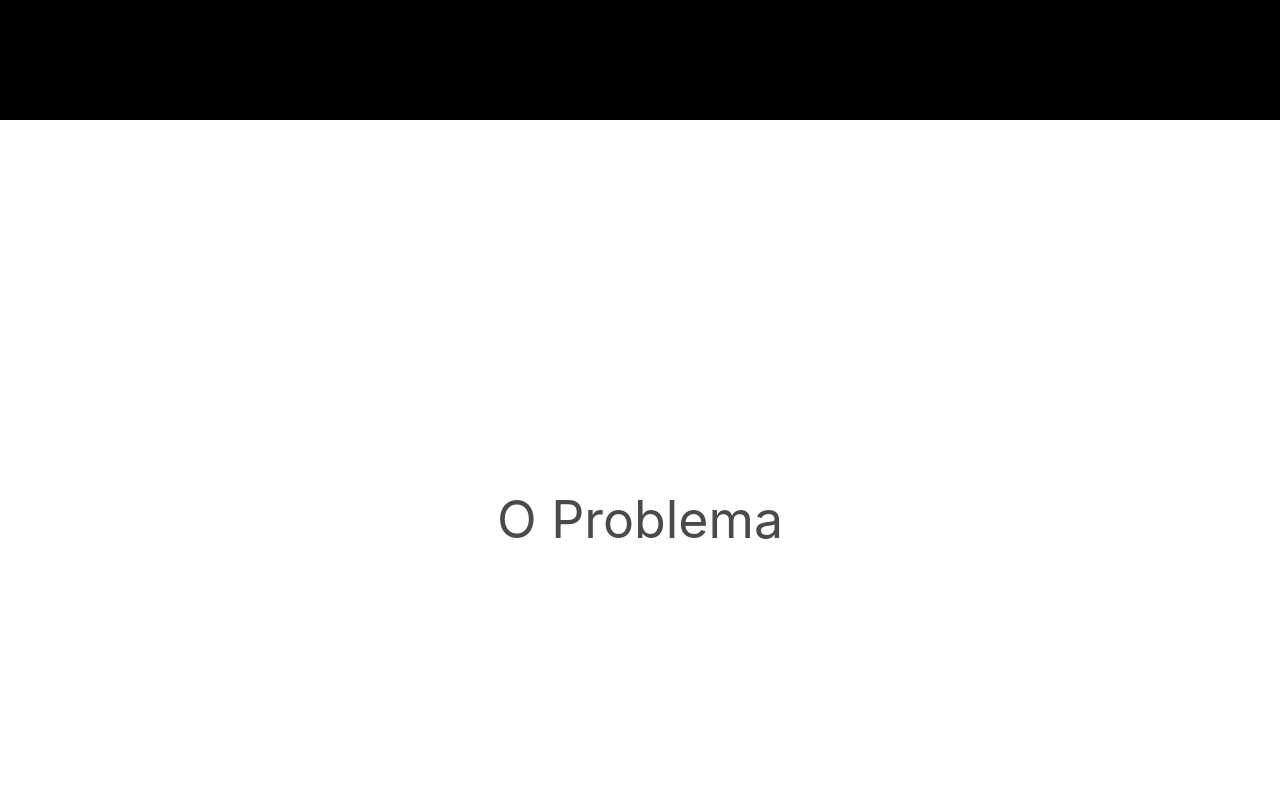
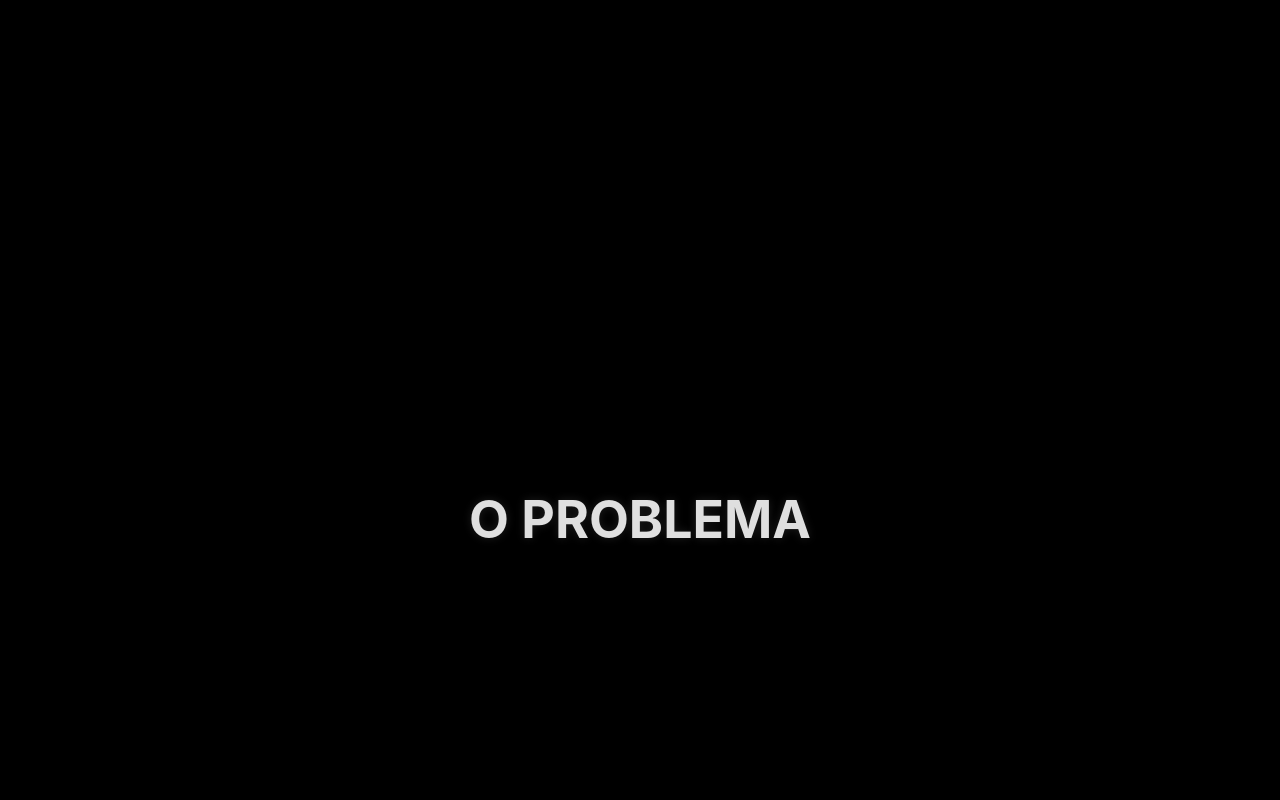
Before and after one commit to fizzy-drinks/reanimar, a Vue app in the folder reanimar/: page /#/ in a window 1280 px wide. Shown: the part 680-1480 px from the top of the page. Built offline with nearby package versions, Linux system fonts and the light colour scheme.

Commit message:
stylise titles

```diff
--- a/reanimar/src/components/TitleScreen.vue
+++ b/reanimar/src/components/TitleScreen.vue
@@ -13,7 +13,14 @@ export default {
 <style lang='sass' scoped>
 @import ../transform-center-mixin
 
+.screen
+  background-color: black
+  text-shadow: 0 0 10px #ededed20
+
 h2
   +transformCenter
+  text-transform: uppercase
+  font-weight: bold
+  color: #dfdfdf
 
 </style>
```
